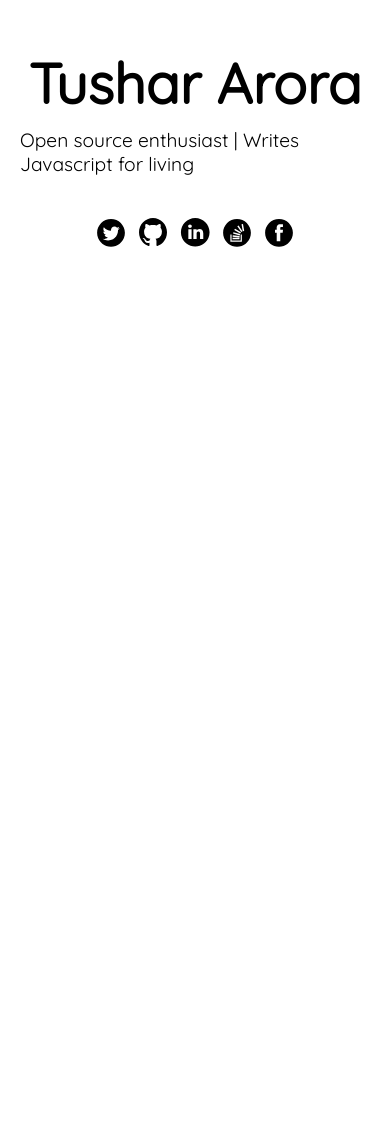
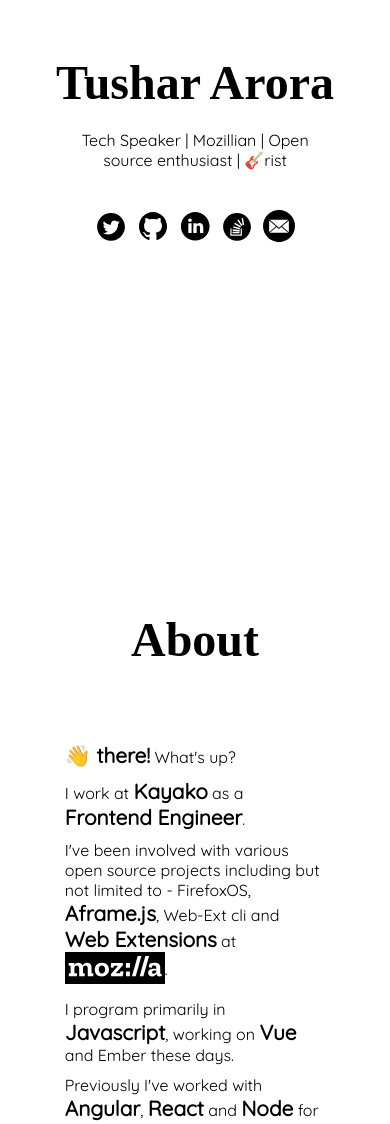
Before and after one commit to tushararora/tushararora.github.io, a plain HTML site: page index.html in a window 390 px wide. Shown: the part 272-1396 px from the top of the page. Before the commit the page ends 844 px from the top, so only its background shows below. Drawn offline with Linux system fonts and the light colour scheme.

Commit message:
Upgrade source

```diff
--- a/index.html
+++ b/index.html
@@ -6,35 +6,75 @@
     <title>Tushar Arora</title>
     <meta name="viewport" content="width=device-width, initial-scale=1">
     <meta name="description" content="Tushar Arora">
+    <link href="https://fonts.googleapis.com/css?family=Quicksand" rel="stylesheet">
     <link rel="stylesheet" type="text/css" href="styles/main.css">
-    <link href="https://fonts.googleapis.com/css?family=Quicksand" rel="stylesheet">
   </head>
   <body>
-    <section class="intro">
-      <div class="intro-header">
+    <section class="intro-wrapper">
+      <div class="intro">
+        <h1 class="intro-heading"> Tushar Arora </h1>
+        <div class="intro-body">
+          <p class="props">Tech Speaker | Mozillian | Open source enthusiast | 🎸rist </p>
+          <div class="intro-icons-wrapper">
+            <a href="https://twitter.com/TushkiSpeaks" rel="noreferrer noopener" target="_blank" title="https://twitter.com/TushkiSpeaks">
+              <img class="intro-icon" src="images/twitter-128.svg">
+            </a>
+            <a href="https://github.com/tushararora" rel="noreferrer noopener" target="_blank" title="https://github.com/tushararora">
+              <img class="intro-icon" src="images/github-128.svg">
+            </a>
+            <a href="https://www.linkedin.com/in/tushar-arora-cs" rel="noreferrer noopener" target="_blank" title="https://www.linkedin.com/in/tushar-arora-cs">
+              <img class="intro-icon" src="images/linkedin-128.svg">
+            </a>
+            <a href="https://stackoverflow.com/users/5010902/tushar-arora" rel="noreferrer noopener" target="_blank" title="https://stackoverflow.com/users/5010902/tushar-arora">
+              <img class="intro-icon" src="images/stackoverflow-128.svg">
+            </a>
+            <a href="mailto:tushararora.cs@gmail.com" title="tushararora.cs@gmail.com">
+              <img class="intro-icon" src="images/mail-128.svg">
+            </a>
+          </div>
+        </div>
       </div>
-      <div class="intro-body">
-        <h1> Tushar Arora </h1>
-        <p> Open source enthusiast | Writes Javascript for living</p>
-        <div class="intro-icons">
-          <a href="https://twitter.com/TushkiSpeaks" rel="noreferrer noopener" target="_blank">
-            <img src="images/twitter-128.svg">
-          </a>
-          <a href="https://github.com/tushararora" rel="noreferrer noopener" target="_blank">
-            <img src="images/github-128.svg">
-          </a>
-          <a href="https://www.linkedin.com/in/tushar-arora-cs/" rel="noreferrer noopener" target="_blank">
-            <img src="images/linkedin-128.svg">
-          </a>
-          <a href="https://stackoverflow.com/users/5010902/tushar-arora" rel="noreferrer noopener" target="_blank">
-            <img src="images/stackoverflow-128.svg">
-          </a>
-          <a href="https://www.facebook.com/tushar.arora.777">
-            <img src="images/facebook-128.svg">
-          </a>
+    </section>
+    <section class="about-wrapper">
+      <div class="about">
+        <h1 class="about-heading">About</h1>
+        <div class="about-body">
+          <p><span class="enlarge"><span title="Hi">👋</span> there!</span> What's up?</p>
+          <p>I <span title="work">work</span> at <span class="enlarge"><a href="https://kayako.com" title="Kayako" target="_blank" rel="noreferrer noopener">Kayako</a></span> as a <span class="enlarge">Frontend Engineer</span>.</p>
+          <p>I've been involved with various open source projects including but not limited to - FirefoxOS, <span class="enlarge">Aframe.js</span>, Web-Ext cli and <span class="enlarge">Web Extensions</span> at <span class="enlarge" style="display: inline-block; vertical-align: middle; width: 100px;"><img src="images/mozilla.svg" style="width: 100%; height: 100;"></span>.</p>
+          <p>I program primarily in <span class="enlarge">Javascript</span>, working on <span class="enlarge">Vue</span> and Ember these days.</p>
+          <p>Previously I've worked with <span class="enlarge">Angular</span>, <span class="enlarge">React</span> and <span class="enlarge">Node</span> for creating server-side web APIs.
+        </div>
+      </div>
+    </section>
+    <section class="projects-wrapper">
+      <div class="projects">
+        <h1 class="projects-heading">Projects</h1>
+        <div class="projects-body">
+          <ul class="projects-list">
+            <li class="project-item">
+              <a href="https://addons.mozilla.org/en-US/firefox/addon/regexer/" class="project-item-link" target="_blank" rel="noopener noreferrer" title="regexer">regexer</a>
+              <span class="project-item-description"> Web extension for Firefox to quickly check matches in a string against a regular expression.</span>
+            </li>
+            <li class="project-item">
+              <a href="https://www.npmjs.com/package/node-trademark" class="project-item-link" target="_blank" rel="noopener noreferrer" title="node-trademark">node-trademark</a>
+              <span class="project-item-description">API wrapper for getting trademark from <a href="http://www.markerapi.com" target="_blank" rel="noreferrer noopener">http://www.markerapi.com</a></span>
+            </li>
+            <li class="project-item">
+              <a href="https://marketplace.firefox.com/app/find-me-google?src=search" class="project-item-link" target="_blank" rel="noopener noreferrer" title="find me google">find me google</a>
+              <span class="project-item-description">Automatically tracks your current location and retrieves the nearest cafes, malls, hospitals, etc.</span>
+            </li>
+            <li class="project-item">
+              <a href="https://github.com/webvr-india/learnyouaframe" class="project-item-link" target="_blank" rel="noopener noreferrer" title="learnyouaframe">learnyouaframe</a>
+              <span class="project-item-description">Learn. Build. Hack. Workshopper for AframeVR.</span>
+            </li>
+            <li class="project-item">
+              <a href="https://github.com/tushararora/react-flux-chat" class="project-item-link" target="_blank" rel="noopener noreferrer" title="react-flux-chat">react-flux-chat</a>
+              <span class="project-item-description">One to one chat PoC inspired by Whatsapp web.</span>
+            </li>
+          </ul>
         </div>
       </div>
     </section>
   </body>
-
 </html>
--- a/styles/main.css
+++ b/styles/main.css
@@ -6,49 +6,138 @@
 
 html {
   font-family: 'Quicksand', sans-serif;
+  max-width: 100%;
+  -webkit-font-smoothing: antialiased;
+  -moz-font-smoothing: antialiased;
 }
 
 p {
-  font-size: 1.2rem;
+  font-size: 1.3rem;
   margin-top: 10px;
 }
 
 h1 {
-  font-size: 3.5rem;
+  font-family: serif;
+  font-size: 5rem;
 }
 
-img {
-  width: 32px;
-  height: 32px;
+li {
+  list-style: none;
+}
+
+a {
+  color: #000000;
+  text-decoration: none;
+}
+
+.intro-wrapper, .about-wrapper, .projects-wrapper {
+  min-height: 100vh;
+  width: 100%;
+  padding: 40px 20px;
+  display: flex;
+  justify-content: center;
+}
+
+.intro, .about, .projects {
+  width: 75vw;
 }
 
 .intro {
-  min-height: 100vh;
   display: flex;
   flex-direction: column;
+  justify-content: center;
+  flex-grow: 1;
+  flex-shrink: 0;
+}
+
+.intro-heading, .about-heading, .projects-heading {
+  margin-bottom: 75px;
+  text-align: center;
+}
+
+.intro-body, .about-body, .projects-body {
+  padding: 0 3rem;
+  width: 100%;
 }
 
 .intro-body {
   display: flex;
   align-items: center;
-  justify-content: center;
-  flex-grow: 1;
-  flex-shrink: 0;
   flex-direction: column;
-  padding: 40px 20px;
 }
 
-.intro-icons {
+.props {
+  text-align: center;
+}
+
+.intro-icons-wrapper {
   display: flex;
   align-items: center;
   justify-content: space-between;
   margin-top: 40px;
 }
 
-.intro-icons img {
+.intro-icon {
+  width: 32px;
+  height: 32px;
   margin: 0 5px;
 }
 
-.work {
-  min-height: 100vh;
+.intro-heading {
+  margin-bottom: 10px;
 }
+
+.project-item {
+  margin: 20px 0px;
+}
+
+.project-item-link {
+  font-size: 2rem;
+  border-bottom: 4px double #BBBBBB;
+}
+
+.project-item-description {
+  font-size: 1.3rem;
+  line-height: 35px;
+}
+
+.enlarge {
+  font-weight: 900;
+  font-size: 1.75rem;
+}
+
+@media screen and (max-width: 768px) {
+  h1 {
+    font-size: 4rem;
+  }
+  .about-body, .projects-body {
+    padding: 0 1rem;
+  }
+  .enlarge {
+    font-size: 1.5rem;
+  }
+  .project-item-link {
+    font-size: 1.75rem;
+  }
+  p, .project-item-description {
+    font-size: 1.2rem;
+  }
+}
+
+@media screen and (max-width: 500px) {
+  h1 {
+    font-size: 3rem;
+  }
+  .about-body, .projects-body {
+    padding: 0 1rem;
+  }
+  .enlarge {
+    font-size: 1.3rem;
+  }
+  .project-item-link {
+    font-size: 1.5rem;
+  }
+  p, .project-item-description {
+    font-size: 1rem;
+  }
+}
```
Also changed, not shown: images/down.png (added), images/mail-128.svg (added), images/mozilla.svg (added).
